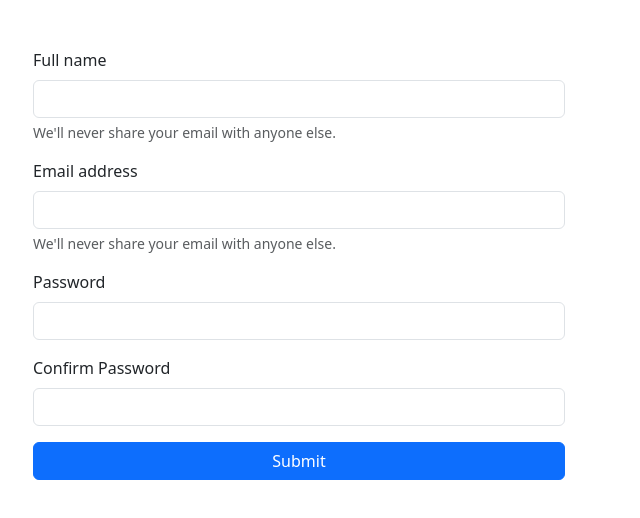
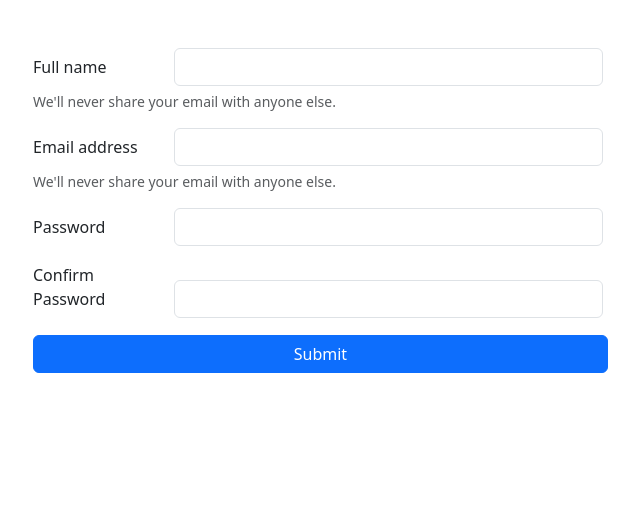
Before and after one commit to sufairath-nisar/FORM-VALIDATION, a plain HTML site: page index.html in a window 1280 px wide. Shown: the whole page, without its empty margins (341-981 px from the left). Drawn offline with nearby package versions, Linux system fonts and the light colour scheme.

Commit message:
updation

```diff
--- a/form-validation.js
+++ b/form-validation.js
@@ -1,49 +1,93 @@
 
+function fnameValidation(){
+   let fname = document.getElementById("fname-id")
+   let fnameError = document.getElementById("fname-error")
+   let regExp = /^[a-zA-Z]+$/
+   if(fname.value.trim() == '')
+   {
+      fnameError.innerHTML = "Full name cannot be blank"
+      return false
+   }
+   else if(!fname.value.match(regExp))
+   {
+      fnameError.innerHTML = "Full name must be in letters"
+      return false
+   }
+   else
+   {
+      fnameError.innerHTML = ''
+      return true
+   }
+}
 
-function handleSubmit(){
-    var message = document.getElementById('alert-id');
-    var successMsg = document.getElementById('success-id');
-    message.style.display = "none";
-    var nam = document.getElementById('fname-id').value;
-    var email = document.getElementById('email-id').value;
-    var pswd = document.getElementById('password-id').value;
-    var cpswd = document.getElementById('cpassword-id').value;
-    var submitBtn = document.getElementById('submit-id');
+function emailValidation(){
+   let email = document.getElementById("email-id")
+   let emailError = document.getElementById("email-error")
+   let regExp = /^[\w-\.]+@([\w-]+\.)+[\w-]{2,4}$/
+   if(email.value.trim() == ''){
+      emailError.innerHTML = "email cannot be blank"
+      return false
+   }
+   else if(!email.value.match(regExp))
+   {
+      emailError.innerHTML = "Please enter an email correctly"
+      return false
+   }
+   else{
+      emailError.innerHTML = ''
+      return true
+   }
+}
 
-
-       if(nam.length == 0 || /^[a-zA-Z]+$/.test(nam) == false)
-       {
-          message.innerText= "Please enter the name";
-          message.style.display = "block";
+function pswdValidation(){
+   let pswd = document.getElementById("pswd-id")
+   let pswdError = document.getElementById("pswd-error")
+   let regExp = /^(?=.*\d)(?=.*[a-z])(?=.*[A-Z])(?=.*[a-zA-Z]).{8,}$/
+   if(pswd.value.trim() == ''){
+      pswdError.innerHTML = "Password cannot be blank"
       return false;
    }
-
-       if(/^\w+([\.-]?\w+)*@\w+([\.-]?\w+)*(\.\w{2,3})+$/.test(email) == false){
-          message.innerText = "Please enter the valid e-mail";
-          message.style.display = "block";
-          return false;
+   else if(!pswd.value.match(regExp)){
+      pswdError.innerHTML = "Password should be 8 characters with atleast 1 uppercase, lowercase, numeric digit and special symbol"
+      return false
+   }
+   else{
+      pswdError.innerHTML = ''
+      return true
+   }
 }
 
-       if(/^(?=.*\d)(?=.*[a-z])(?=.*[A-Z])(?=.*[^a-zA-Z0-9])(?!.*\s).{8,15}$/.test(pswd) == false){
-          message.innerText = "Password should be 8 to 15 characters which contain at least one lowercase letter, one uppercase letter, one numeric digit, and one special character";
-          message.style.display = "block";
-          return false;
+function cpswdValidation(){
+   let cpswd = document.getElementById('cpswd-id')
+   let cpswdError = document.getElementById('cpswd-error')
+   let pswd = document.getElementById('pswd-id')
+   if(cpswd.value.trim() == '')
+   {
+      cpswdError.innerHTML = "Password cannot be blank"
+      return false
+   }
+   else if(pswd.value != cpswd.value){
+      cpswdError.innerHTML = "Password is not matched"
+      return false
+   }
+   else{
+      cpswdError.innerHTML = ''
+      return true
+   }
 }
 
-       if(pswd != cpswd)
-       {
-          message.innerText = "Passwords did nt match";
-          message.style.display = "block";
-          return false;
+function submitValidation(){
+   let submitError = document.getElementById("submit-error")
+   if(!fnameValidation() || !emailValidation() || !pswdValidation() || !cpswdValidation()){
+      submitError.style.display = "flex"
+      submitError.style.justifyContent = "center"
+      submitError.style.marginLeft = "4%"
+      submitError.innerHTML = "ERROR"
+      return false
    }
-       successMsg.style.display = "block";
-       successMsg.innerText = "Success!";
-       //submitBtn.addEventListener("load",home.html);
-       //submitBtn.onload(home.html);
-       //window.open("home.html");
-       //location.href("home.html");
-       //location.replace("./home.html");
-
-       window.location.href = './home.html';
-       return false;
+   else{
+      submitError.style.display = "none"
+      submitError.innerHTML= ''
+      return true
    }
+}
--- a/index.html
+++ b/index.html
@@ -9,41 +9,51 @@
 <body>
     <main>
         <div class="row justify-content-center d-flex">
-            <div class="col-md-6">
-                <form class="m-5" onsubmit="return handleSubmit()">
-                    <div class="alert alert-danger" id="alert-id" style="display: none;" >
+            <div class="col-md-3">
+
+            </div>
+            <div class="col-md-9 justify-content-center">
+                <div id="submit-error" class="text-danger alert alert-danger fw-bold justify-content-center" style="width: 61%; display: none;"></div>
+
+                <form class="m-5" action="home.html">
+                    <!-- <div class="alert alert-danger" id="alert-id" style="display: none;" >
 
                     </div>
                     <div class="alert alert-success" role="alert" id="success-id" style="display: none;">
 
+                    </div> -->
+
+                    <div class="mb-3">
+                            <label for="fname-id" class="form-label" style="width: 16%;">Full name</label>
+                            <input type="text" class="form-control " id="fname-id" aria-describedby="fnameHelp" onkeyup="return fnameValidation()" style="display: inline-block; width: 50%;">
+                            <div id="fname-error" class="text-danger " style="width: 32%; float: right;"></div>
+                        <div id="fnameHelp" class="form-text">We'll never share your email with anyone else.</div>
                     </div>
 
                     <div class="mb-3">
-                        <label for="fname-id" class="form-label">Full name</label>
-                        <input type="text" class="form-control" id="fname-id" aria-describedby="fnameHelp">
-                        <div id="fnameHelp" class="form-text">We'll never share your email with anyone else.</div>
-                      </div>
-
-                    <div class="mb-3">
-                      <label for="email-id" class="form-label">Email address</label>
-                      <input type="email" class="form-control" id="email-id" aria-describedby="emailHelp">
+                      <label for="email-id" class="form-label" style="width: 16%;">Email address</label>
+                      <input type="email" class="form-control" id="email-id" aria-describedby="emailHelp" onkeyup="return emailValidation()" style="display: inline-block; width: 50%;">
+                      <div id="email-error" class="text-danger" style="width: 32%; float: right;"></div>
                       <div id="emailHelp" class="form-text">We'll never share your email with anyone else.</div>
                      </div>
 
                     <div class="mb-3">
-                      <label for="password-id" class="form-label">Password</label>
-                      <input type="password" class="form-control" id="password-id">
+                      <label for="pswd-id" class="form-label" style="width: 16%;">Password</label>
+                      <input type="password" class="form-control" id="pswd-id" onkeyup="return pswdValidation()" style="display: inline-block; width: 50%;">
+                      <div id="pswd-error" class="text-danger" style="width: 32%; float: right;"></div>
                     </div>
 
 
                     <div class="mb-3">
-                        <label for="cpassword-id" class="form-label">Confirm Password</label>
-                        <input type="password" class="form-control" id="cpassword-id">
+                        <label for="cpswd-id" class="form-label" style="width: 16%;">Confirm Password</label>
+                        <input type="password" class="form-control" id="cpswd-id" onkeyup="return cpswdValidation()" style="display: inline-block; width: 50%;">
+                        <div id="cpswd-error" class="text-danger" style="width: 32%; float: right;"></div>
                     </div>
 
-                    <div class="d-grid gap-2">
-                        <button type="submit" class="btn btn-primary" id="submit-id">Submit</button>
-                    </div>
+                    <!-- <div class="d-grid gap-2"> -->
+                        <button type="submit" class="btn btn-primary" id="submit-id" style="width: 67% !important;" onclick="return submitValidation()">Submit</button>
+
+                        <!-- </div> -->
 
                 </form>
             </div>
```
Lines whose indentation alone changed are shown as unchanged.
